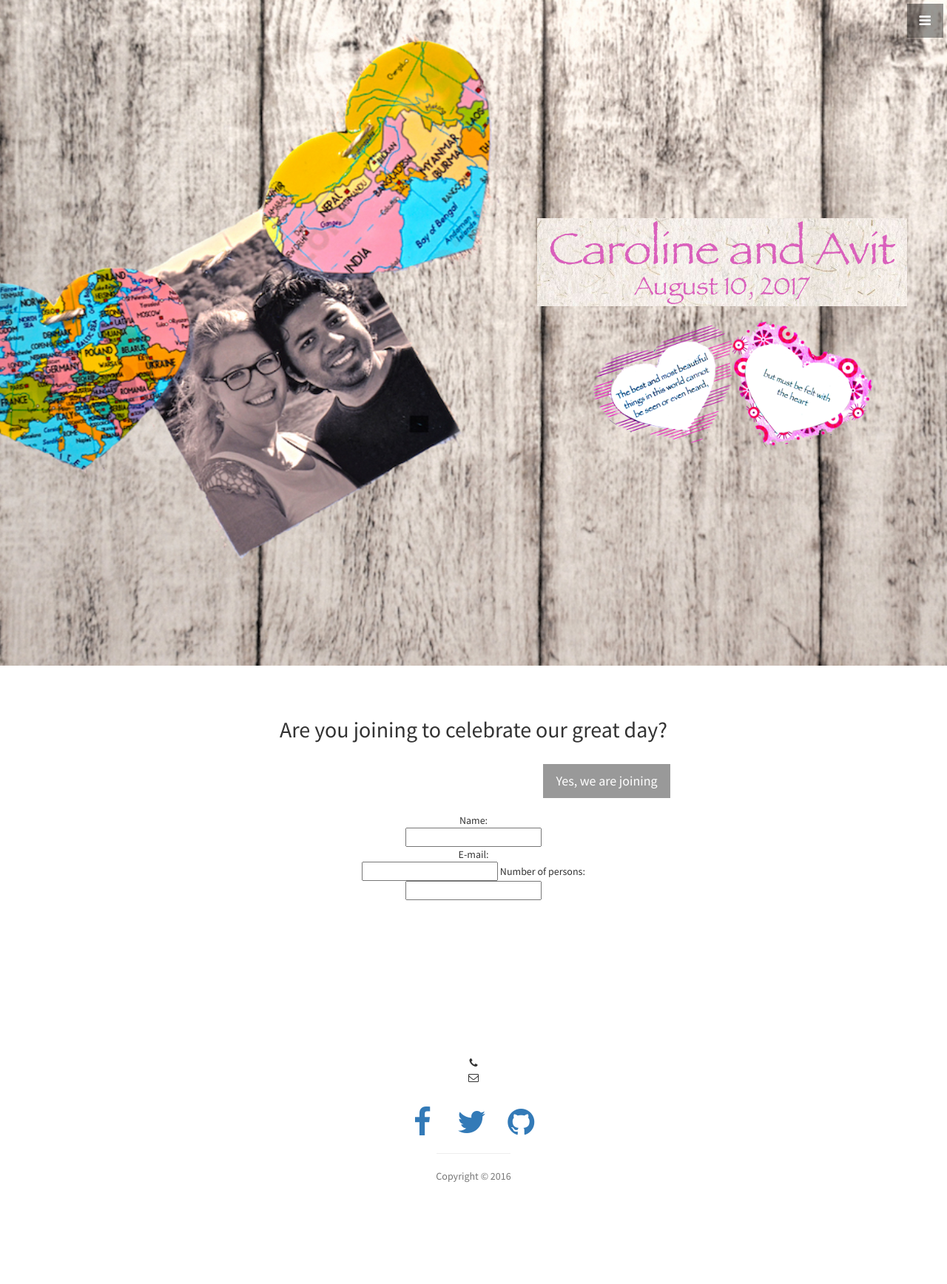
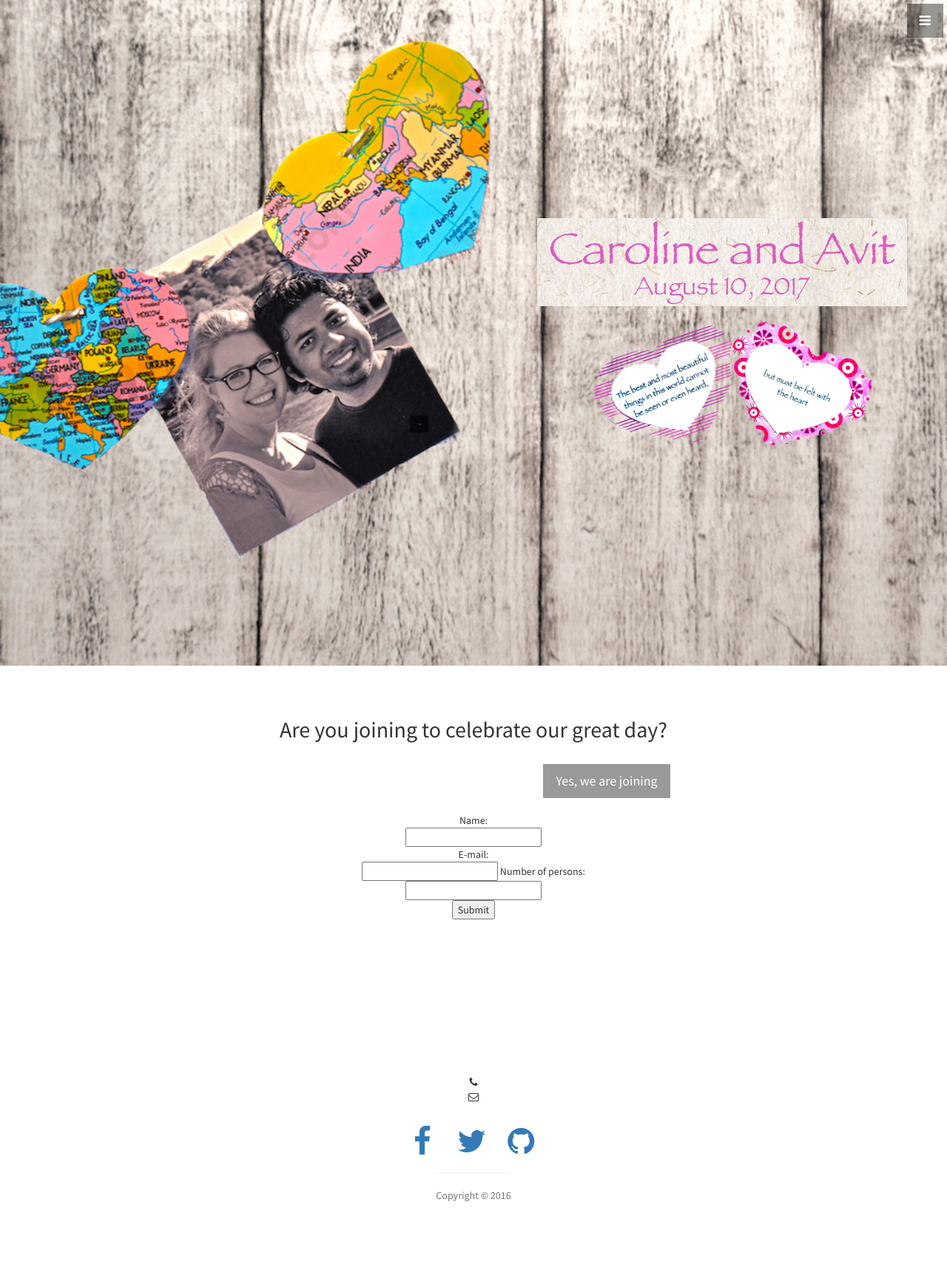
Before and after one commit to MonchiLin/carowedavit.github.io, a Jekyll site: the page built from index.html, in a window 1280 px wide. Shown: the whole page at 74% size. Built offline with Jekyll 4.4.1, drawn with Linux system fonts in a browser that asks for light colours; before the commit the page ends 1710 px from its top, so only the background shows below that.

Commit message:
front page updated

```diff
--- a/_includes/about.html
+++ b/_includes/about.html
@@ -12,7 +12,8 @@
         E-mail:<br>
         <input type="text" name="e-mail">
         Number of persons:<br>
-        <input type="number" name="persons">
+        <input type="number" name="persons"><br>
+        <input type="submit" value="Submit">
         </form>
       </div>
     </div>
```
